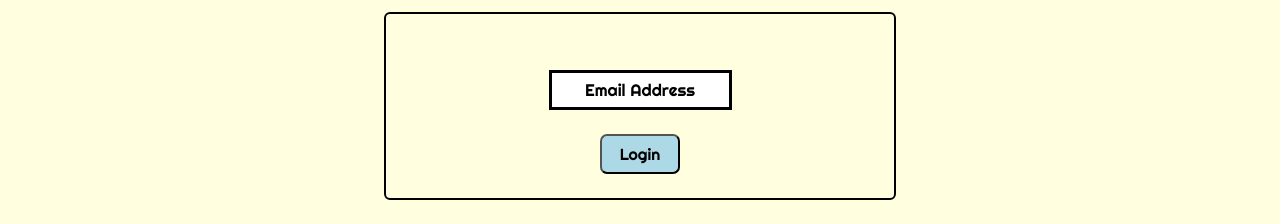
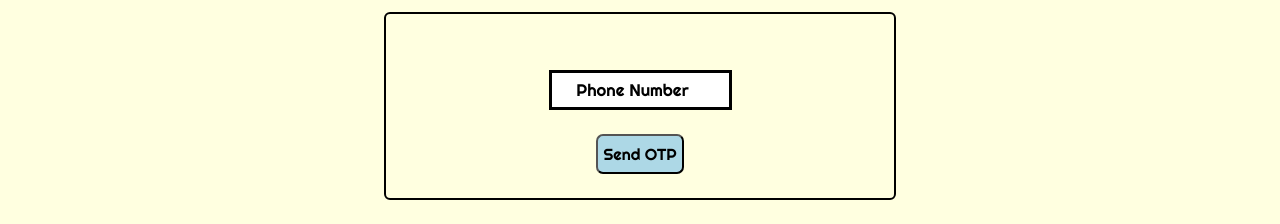
Before and after one commit to manosriram/EasySolve, a React (Create React App) app in the folder client/: page /forgotPassword in a window 1280 px wide. Shown: the part 319-543 px from the top of the page. Built offline with nearby package versions, Linux system fonts and the light colour scheme.

Commit message:
Nav Updates.

```diff
--- a/client/src/Components/ForgotPassword.jsx
+++ b/client/src/Components/ForgotPassword.jsx
@@ -14,10 +14,15 @@ const ForgotPassword = props => {
         <h3>{props.message}</h3>
         <br />
         <br />
-        <StyledInput type="email" placeholder="Email Address" name="email" />
+        <StyledInput
+          type="number"
+          placeholder="Phone Number"
+          name="phone"
+          maxLength={10}
+        />
         <br />
         <br />
-        <StyledButton onClick={handleSubmit}>Login</StyledButton>
+        <StyledButton onClick={handleSubmit}>Send OTP</StyledButton>
         <br />
         <br />
       </div>
--- a/client/src/Styles/StyledCom.jsx
+++ b/client/src/Styles/StyledCom.jsx
@@ -18,7 +18,7 @@ export const StyledInput = styled.input`
 export const StyledButton = styled.button`
   outline: none;
   font-size: 2vh;
-  width: 10vh;
+  width: auto;
   height: 5vh;
   background: lightblue;
   border-radius: 7px;
--- a/package.json
+++ b/package.json
@@ -22,6 +22,7 @@
     "jsonwebtoken": "^8.5.1",
     "mongoose": "^5.6.0",
     "node-fetch": "^2.6.0",
+    "nodemailer": "^6.3.0",
     "nodemon": "^1.19.1",
     "path": "^0.12.7",
     "s3fs": "^2.5.0",
```
Also changed, not shown: 2 other files (tests, documents, lock files or other folders).
